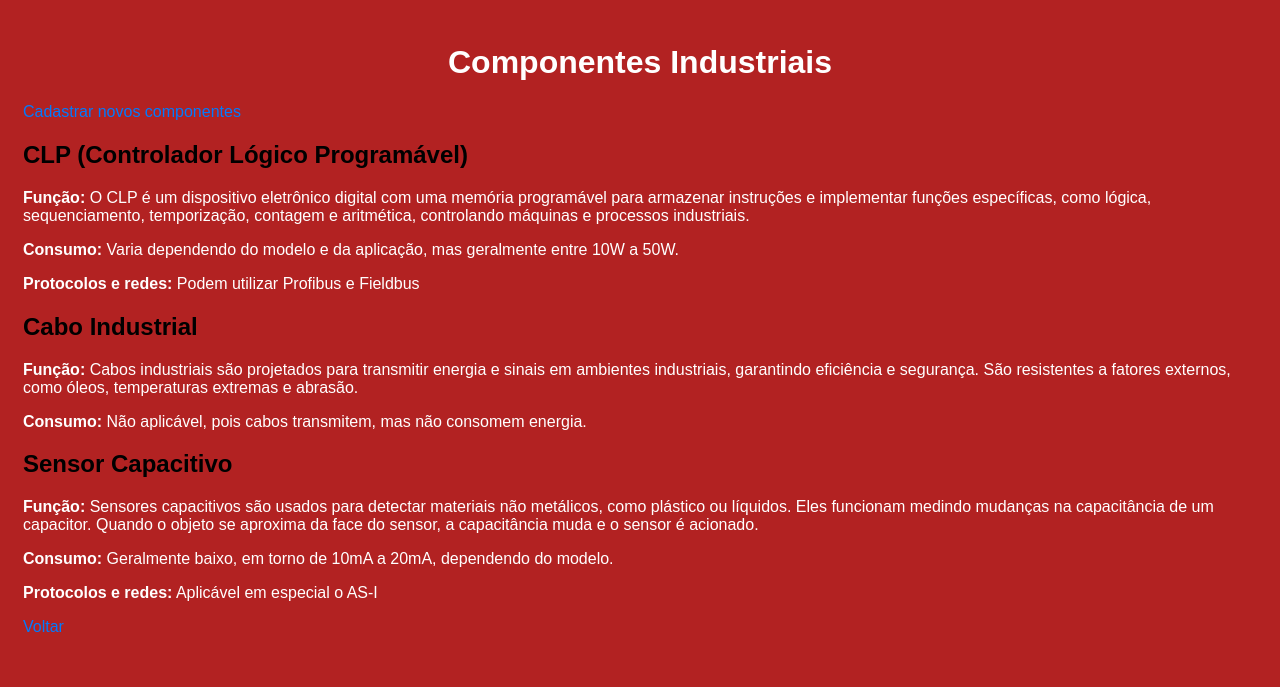
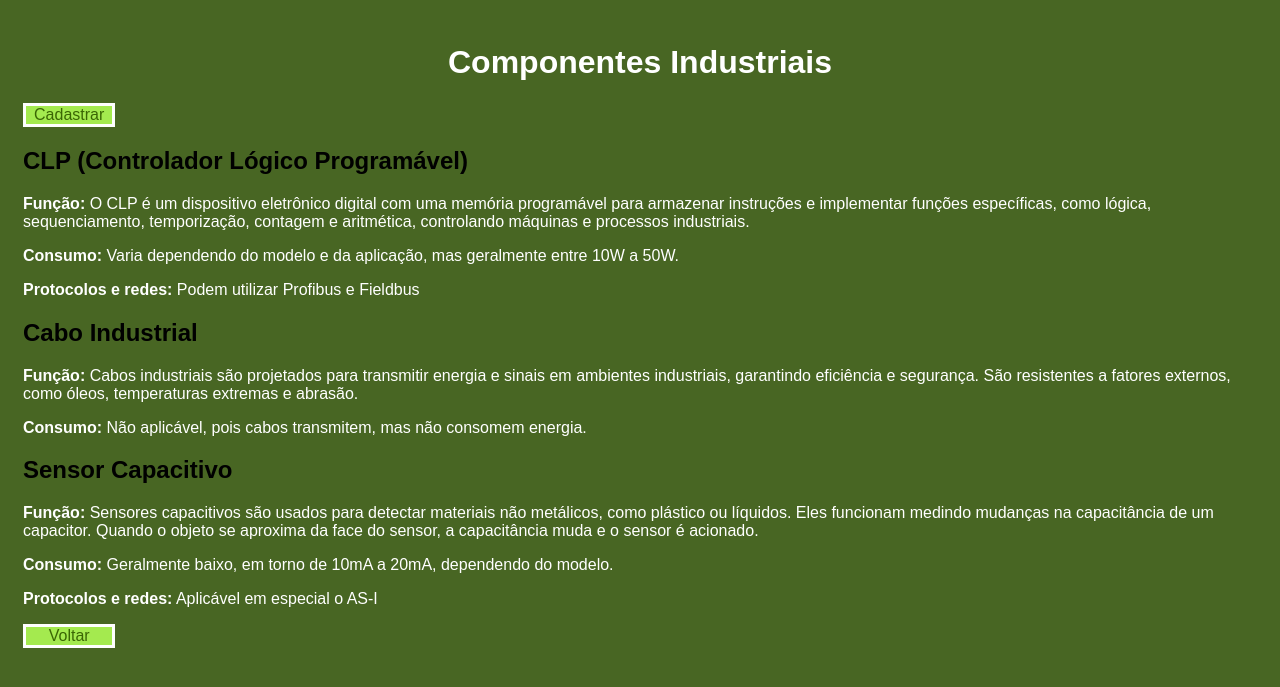
Before and after one commit to sxjosue/projeto-tecweb, a Django app: page /produtos.html/ in a window 1280 px wide. Shown: the top 687 px of the page. Run offline with Django 4.2, Linux system fonts and the light colour scheme.

Commit message:
melhor estilizado agora

```diff
--- a/Polo_Amazontech/Templates/cadastro.html
+++ b/Polo_Amazontech/Templates/cadastro.html
@@ -9,6 +9,6 @@
 </head>
 
 <body>
-    <a href="{% url 'produtos' %}">Voltar</a>
+    <p class="botao"><a href="{% url 'produtos' %}">Voltar</a></p>
 </body>
 </html>
--- a/Polo_Amazontech/Templates/produtos.html
+++ b/Polo_Amazontech/Templates/produtos.html
@@ -10,7 +10,7 @@
 <body>
     <h1>Componentes Industriais</h1>
 
-    <a href="{% url 'cadastro' %}">Cadastrar novos componentes</a>
+    <p class="botao"><a href="{% url 'cadastro' %}">Cadastrar</a></p>
 
     <!-- Informações sobre o CLP -->
     <section>
@@ -34,7 +34,7 @@
         <p><strong>Protocolos e redes:</strong> Aplicável em especial o AS-I</p>
     </section>
 
-    <a href="{% url 'index' %}">Voltar</a>
+    <p class="botao"><a href="{% url 'index' %}">Voltar</a></p>
 
 </body>
 </html>
--- a/Polo_Amazontech/static/Polo_Amazontech/default.css
+++ b/Polo_Amazontech/static/Polo_Amazontech/default.css
@@ -1,6 +1,6 @@
 body {
     font-family: Arial, sans-serif;
-    background-color: #B22222;
+    background-color: #486623;
     padding: 15px;
 }
 h1 {color: #ffffff; text-align: center;}
@@ -8,11 +8,18 @@ h1 {color: #ffffff; text-align: center;}
 p{color: #ffffff;}
 
 a {
-    color: #007BFF;
+    color: #3A6604;
     text-decoration: none;
 }
 
 a:hover {
     text-decoration: underline;
-    color: #ffffff;
+    color: black;
 }
+
+.botao{
+    background-color: #A4EA4F;
+    border-style: solid;
+    text-align: center;
+    max-width: 7%;
+}
--- a/Polo_Amazontech/templates/index.html
+++ b/Polo_Amazontech/templates/index.html
@@ -20,6 +20,6 @@
     <p><b>Nossos Produtos</b></p>
     <p>De robótica a automação, de sistemas hidráulicos a elétricos – a Polo Amazon Tech tem tudo o que a indústria moderna precisa para operar no seu melhor. Nossos produtos são selecionados não apenas pela funcionalidade, mas também pela eficiência e design sustentável.</p>
 
-    <a href="{% url 'produtos' %}">Clique aqui para ver os nosso produtos</a>.
+    <p class="botao" ><a href="{% url 'produtos' %}">Avancar</a></p>
 
 </html>
```
